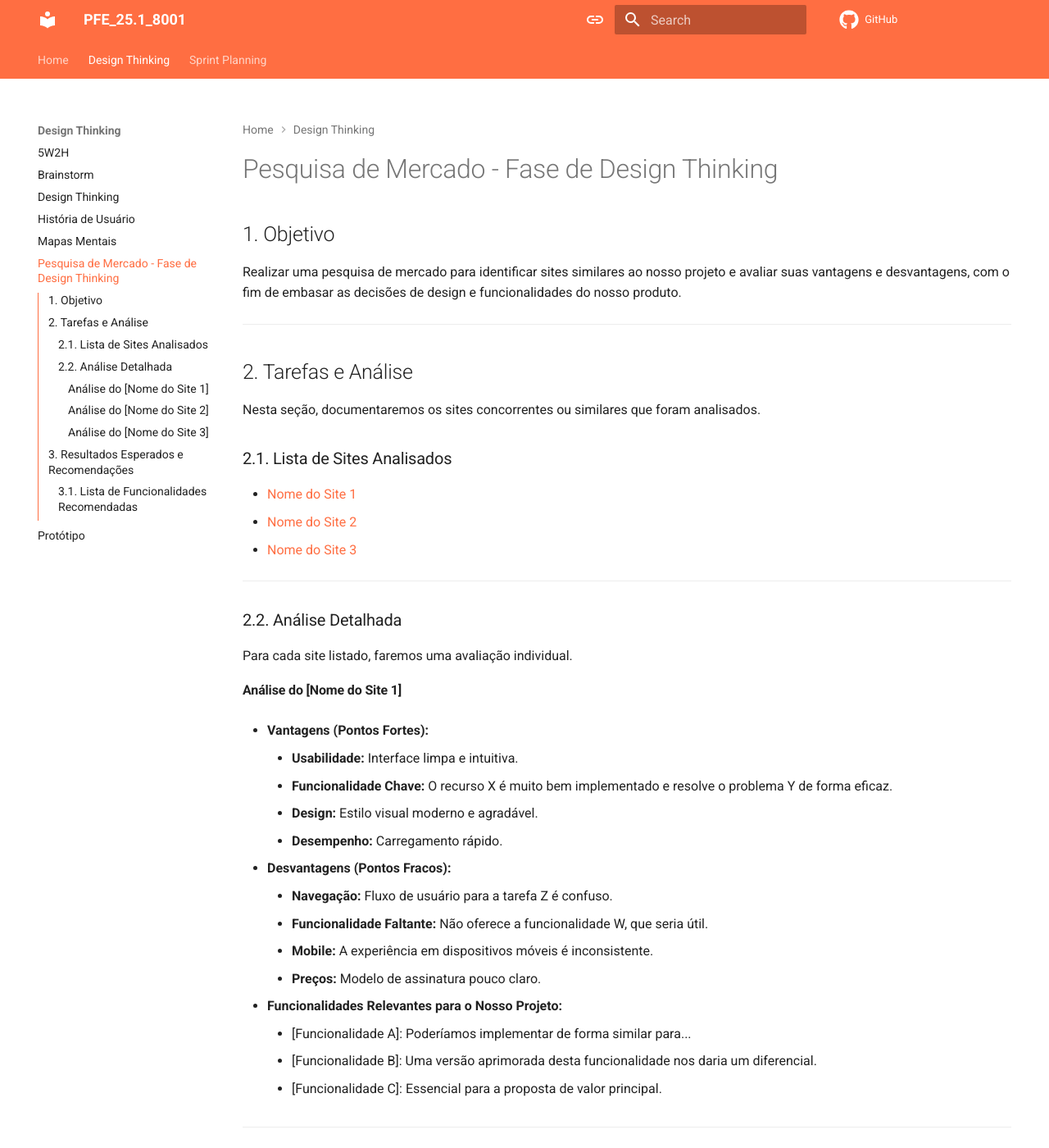
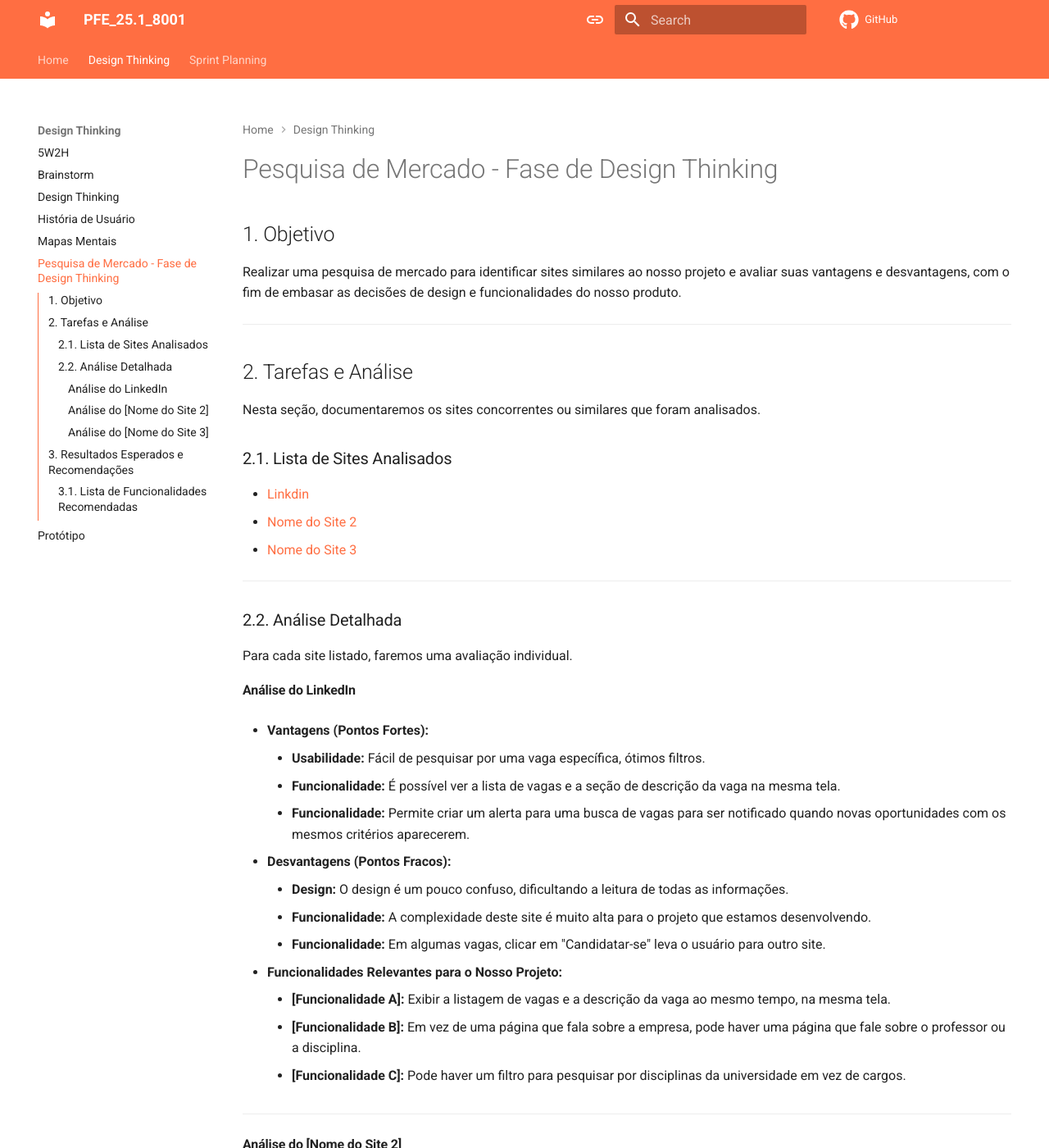
Before and after one commit to Projetos-de-Extensao/PFE_25.2_8002_III, an MkDocs documentation site: the page built from docs/_Design Thinking/pesquisa.md, in a window 1280 px wide and 1400 px high. Shown: the whole window at 82% size. Built offline with MkDocs 1.6.1 and Material for MkDocs 9.7.7, drawn with Linux system fonts in a browser that asks for light colours; comment, search, counter and statistics services are not loaded.

Commit message:
Update pesquisa.md com a pesquisa do LinkedIn

```diff
--- a/docs/_Design Thinking/pesquisa.md
+++ b/docs/_Design Thinking/pesquisa.md
@@ -12,7 +12,7 @@ Nesta seção, documentaremos os sites concorrentes ou similares que foram anali
 
 ### 2.1. Lista de Sites Analisados
 
-* [Nome do Site 1](URL_DO_SITE_1)
+* [Linkdin](https://www.linkedin.com/jobs/)
 * [Nome do Site 2](URL_DO_SITE_2)
 * [Nome do Site 3](URL_DO_SITE_3)
 
@@ -22,25 +22,22 @@ Nesta seção, documentaremos os sites concorrentes ou similares que foram anali
 
 Para cada site listado, faremos uma avaliação individual.
 
-#### **Análise do [Nome do Site 1]**
+#### **Análise do LinkedIn**
 
 * **Vantagens (Pontos Fortes):**
-    * **Usabilidade:** Interface limpa e intuitiva.
-    * **Funcionalidade Chave:** O recurso X é muito bem implementado e resolve o problema Y de forma eficaz.
-    * **Design:** Estilo visual moderno e agradável.
-    * **Desempenho:** Carregamento rápido.
+    * **Usabilidade:** Fácil de pesquisar por uma vaga específica, ótimos filtros.
+    * **Funcionalidade:** É possível ver a lista de vagas e a seção de descrição da vaga na mesma tela.
+    * **Funcionalidade:** Permite criar um alerta para uma busca de vagas para ser notificado quando novas oportunidades com os mesmos critérios aparecerem.
 
 * **Desvantagens (Pontos Fracos):**
-    * **Navegação:** Fluxo de usuário para a tarefa Z é confuso.
-    * **Funcionalidade Faltante:** Não oferece a funcionalidade W, que seria útil.
-    * **Mobile:** A experiência em dispositivos móveis é inconsistente.
-    * **Preços:** Modelo de assinatura pouco claro.
+    * **Design:** O design é um pouco confuso, dificultando a leitura de todas as informações.
+    * **Funcionalidade:** A complexidade deste site é muito alta para o projeto que estamos desenvolvendo.
+    * **Funcionalidade:** Em algumas vagas, clicar em "Candidatar-se" leva o usuário para outro site.
 
 * **Funcionalidades Relevantes para o Nosso Projeto:**
-    * [Funcionalidade A]: Poderíamos implementar de forma similar para...
-    * [Funcionalidade B]: Uma versão aprimorada desta funcionalidade nos daria um diferencial.
-    * [Funcionalidade C]: Essencial para a proposta de valor principal.
-
+    * **[Funcionalidade A]:** Exibir a listagem de vagas e a descrição da vaga ao mesmo tempo, na mesma tela.
+    * **[Funcionalidade B]:** Em vez de uma página que fala sobre a empresa, pode haver uma página que fale sobre o professor ou a disciplina.
+    * **[Funcionalidade C]:** Pode haver um filtro para pesquisar por disciplinas da universidade em vez de cargos.
 ---
 
 #### **Análise do [Nome do Site 2]**
```
